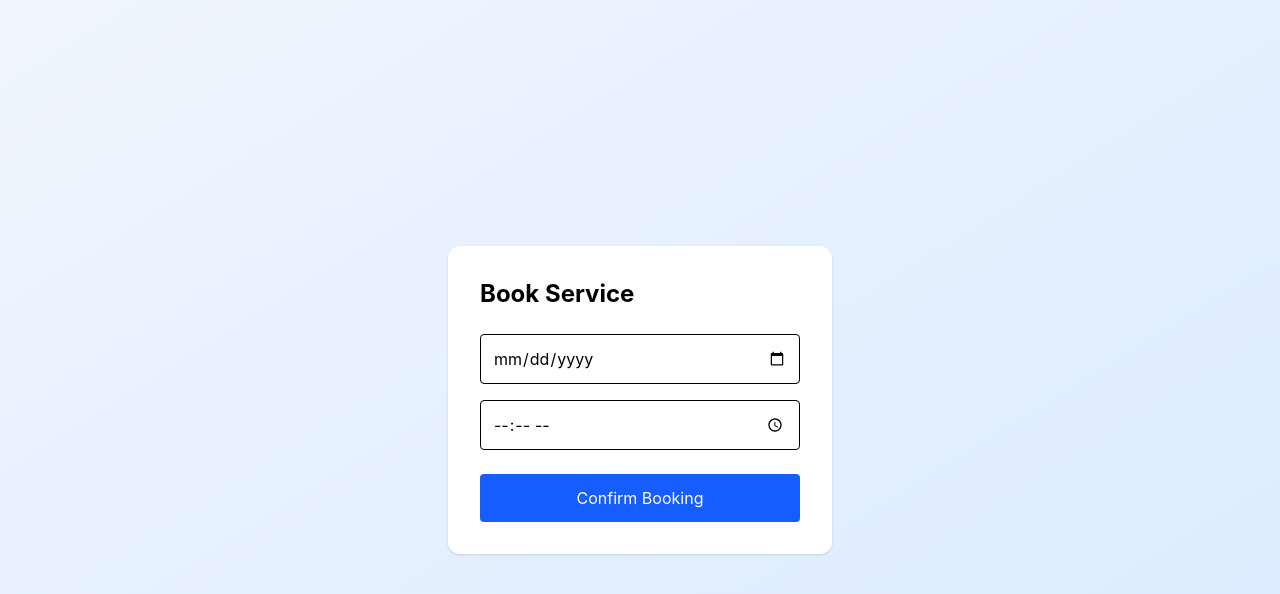
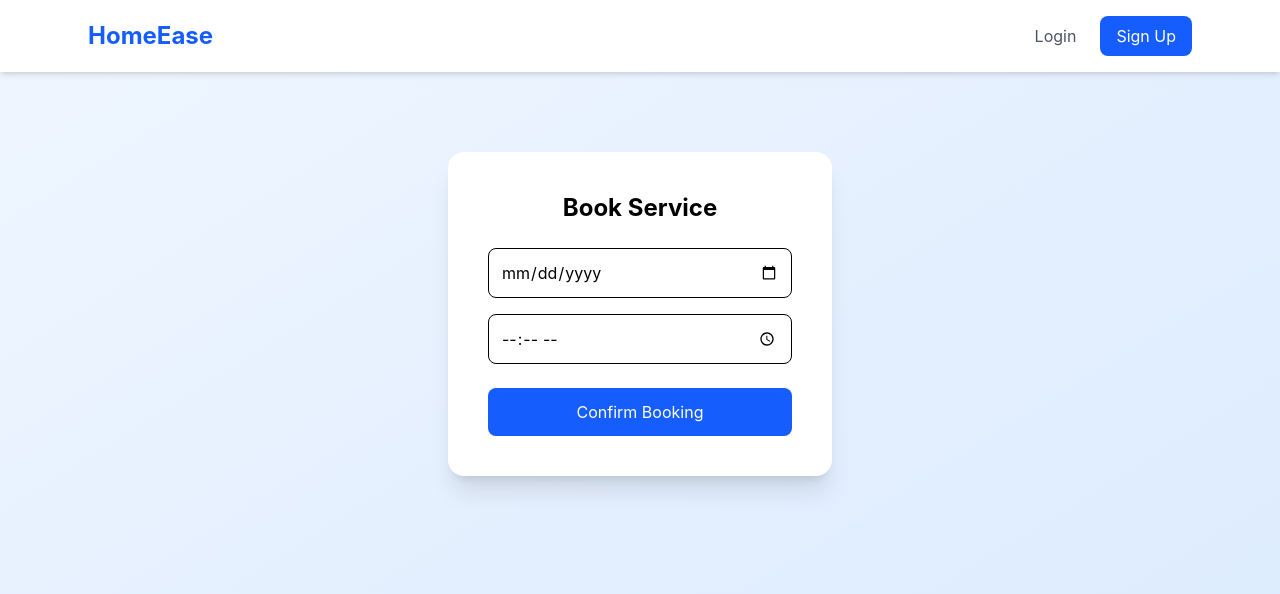
Before and after one commit to ayush-030/HomeEase, a React app in the folder frontend/: page /book/1 in a window 1280 px wide. Shown: the top 594 px of the page. Built offline with nearby package versions, Linux system fonts and the light colour scheme; the HTML template or start-up script is replaced by a standard one.

Commit message:
Updated booking

```diff
--- a/frontend/src/pages/BookService.jsx
+++ b/frontend/src/pages/BookService.jsx
@@ -1,58 +1,119 @@
 import { useState } from "react"
-import { useParams } from "react-router-dom"
+import { useParams, useNavigate } from "react-router-dom"
 import API from "../services/api"
+import Navbar from "../components/Navbar"
 
 export default function BookService() {
 
   const { id } = useParams()
+  const navigate = useNavigate()
 
   const [date, setDate] = useState("")
   const [time, setTime] = useState("")
+  const [showPopup, setShowPopup] = useState(false)
+  const [loading, setLoading] = useState(false)
 
   const user = JSON.parse(localStorage.getItem("user"))
 
   const book = async () => {
 
+    if (!date || !time) {
+      alert("Please select date and time")
+      return
+    }
+
+    try {
+
+      setLoading(true)
+
       await API.post("/booking/create", {
-      customer_id: user.id,
+        customer_id: user?.id,
         provider_id: id,
         booking_date: date,
         booking_time: time
       })
 
-    alert("Booking sent!")
+      setShowPopup(true)
+
+    } catch (error) {
+
+      console.error(error)
+      alert("Booking failed")
+
+    } finally {
+      setLoading(false)
+    }
+
   }
 
   return (
-    <div className="min-h-screen flex items-center justify-center bg-gradient-to-br from-blue-50 to-blue-100">
 
-      <div className="bg-white p-8 rounded-xl shadow w-96">
+    <div className="min-h-screen bg-gradient-to-br from-blue-50 to-blue-100">
 
-        <h2 className="text-2xl font-bold mb-6">
+      <Navbar />
+
+      <div className="flex justify-center items-center mt-20">
+
+        <div className="bg-white p-10 rounded-2xl shadow-xl w-96">
+
+          <h2 className="text-2xl font-bold mb-6 text-center">
             Book Service
           </h2>
 
           <input
             type="date"
-          className="border p-3 w-full mb-4 rounded"
+            className="border p-3 w-full mb-4 rounded-lg"
             onChange={(e) => setDate(e.target.value)}
           />
 
           <input
             type="time"
-          className="border p-3 w-full mb-6 rounded"
+            className="border p-3 w-full mb-6 rounded-lg"
             onChange={(e) => setTime(e.target.value)}
           />
 
           <button
             onClick={book}
-          className="bg-blue-600 text-white w-full py-3 rounded hover:bg-blue-700"
+            disabled={loading}
+            className="bg-blue-600 text-white w-full py-3 rounded-lg hover:bg-blue-700 transition"
           >
-          Confirm Booking
+            {loading ? "Booking..." : "Confirm Booking"}
           </button>
 
         </div>
 
       </div>
+
+      {/* ✅ CUSTOM POPUP */}
+
+      {showPopup && (
+        <div className="fixed inset-0 bg-black bg-opacity-40 flex justify-center items-center z-50">
+
+          <div className="bg-white p-8 rounded-xl shadow-lg text-center w-80">
+
+            <h2 className="text-xl font-semibold mb-3">
+              ✅ Booking Requested
+            </h2>
+
+            <p className="text-gray-500 mb-6">
+              Waiting for provider to accept your request
+            </p>
+
+            <button
+              onClick={() => {
+                setShowPopup(false)
+                navigate("/customer")
+              }}
+              className="bg-blue-600 text-white px-6 py-2 rounded"
+            >
+              OK
+            </button>
+
+          </div>
+
+        </div>
+      )}
+
+    </div>
   )
 }
```
Lines whose indentation alone changed are shown as unchanged.
